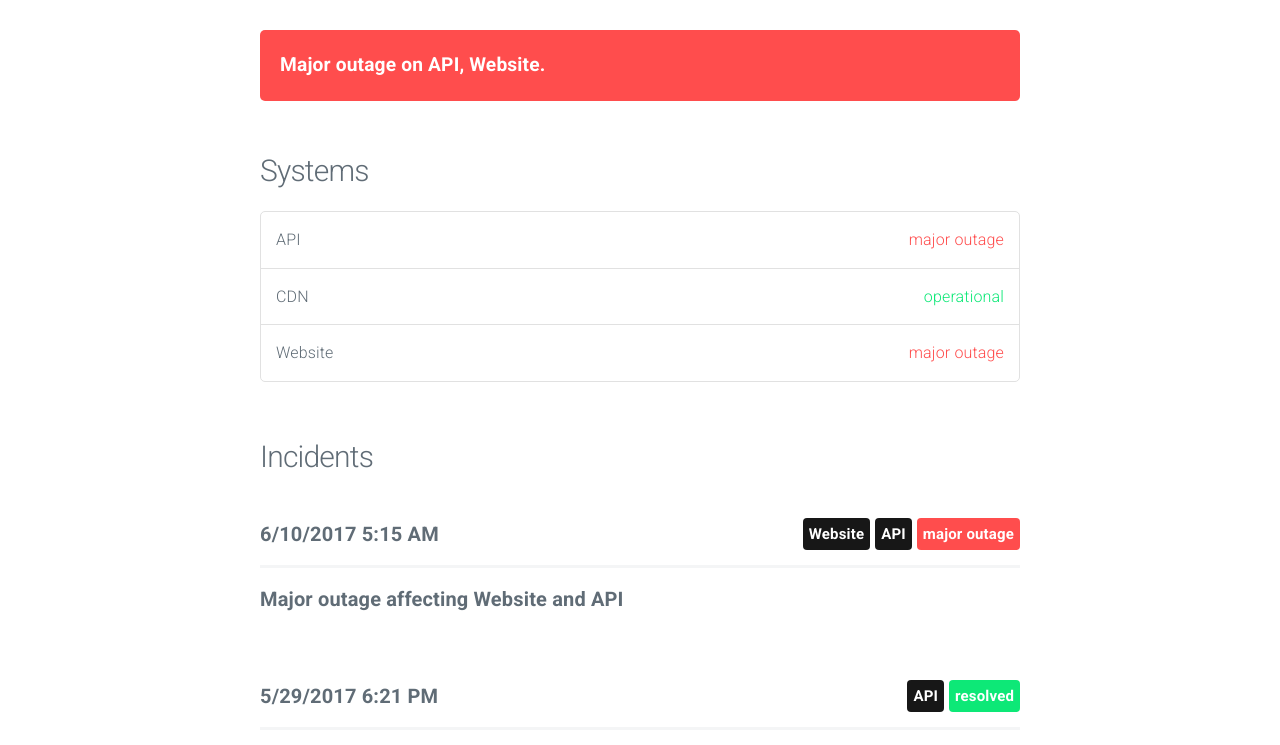
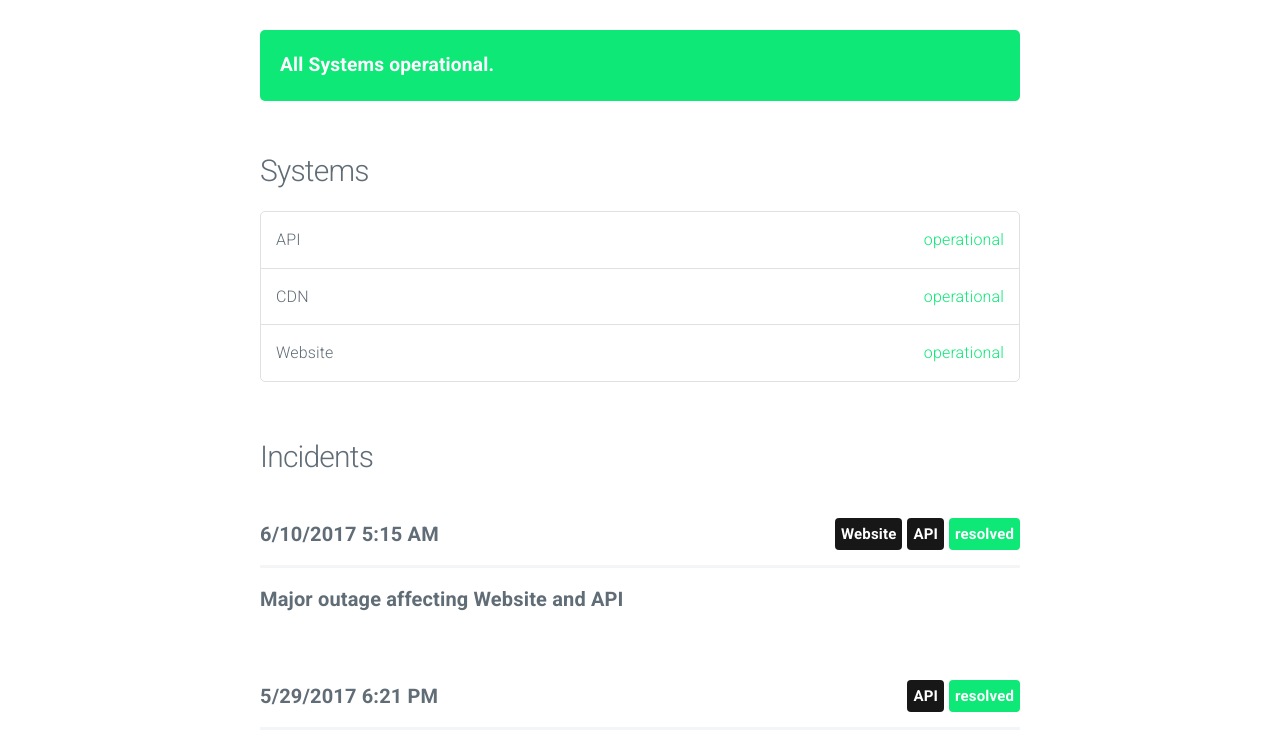
Before and after one commit to arjunkomath/capture-techulus-status, a plain HTML site: page index.html in a window 1280 px wide. Shown: the part 55-800 px from the top of the page. Drawn offline with nearby package versions, Linux system fonts and the light colour scheme; no server answers.

Commit message:
update index

```diff
--- a/index.html
+++ b/index.html
@@ -29,18 +29,16 @@
 
 			<section class="container" id="main">
 
-
-					<div class="panel major outage">
-						<span data-l10n-id="Major-outage">Major outage</span> <span data-l10n-id="on">on</span> API, Website.
+					<div class="panel operational" data-l10n-id="systems-operational">
+						All Systems operational.
 					</div>
-
 
 
 				<h4 data-l10n-id="systems">Systems</h4>
 				<ul class="systems">
 
 					<li>
-						API <span class="status major outage" data-l10n-id="major-outage">major outage</span>
+						API <span class="status operational" data-l10n-id="operational">operational</span>
 					</li>
 
 					<li>
@@ -48,7 +46,7 @@
 					</li>
 
 					<li>
-						Website <span class="status major outage" data-l10n-id="major-outage">major outage</span>
+						Website <span class="status operational" data-l10n-id="operational">operational</span>
 					</li>
 
 				</ul>
@@ -60,7 +58,7 @@
 						<span class="date moment">2017-06-10 05:15:47 UTC</span>
 
 
-							<span class="label major outage float-right" data-l10n-id="major-outage">major outage</span>
+							<span class="label operational float-right" data-l10n-id="resolved">resolved</span>
 
 
 							<span class="label system float-right">API</span>
```
